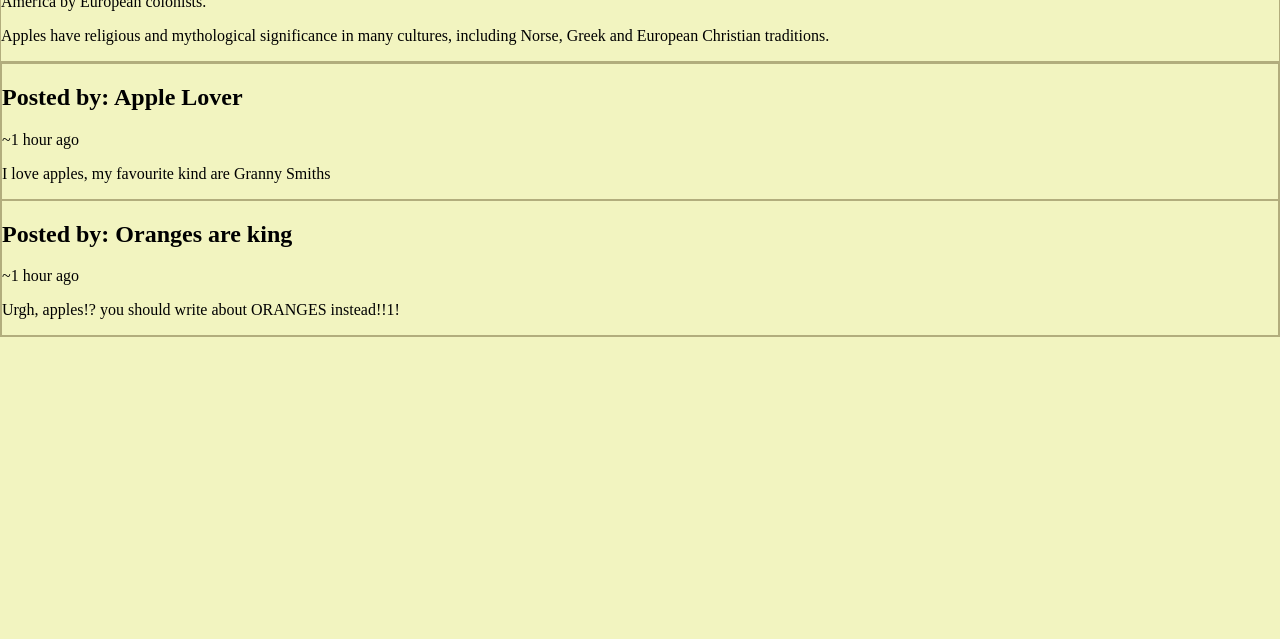
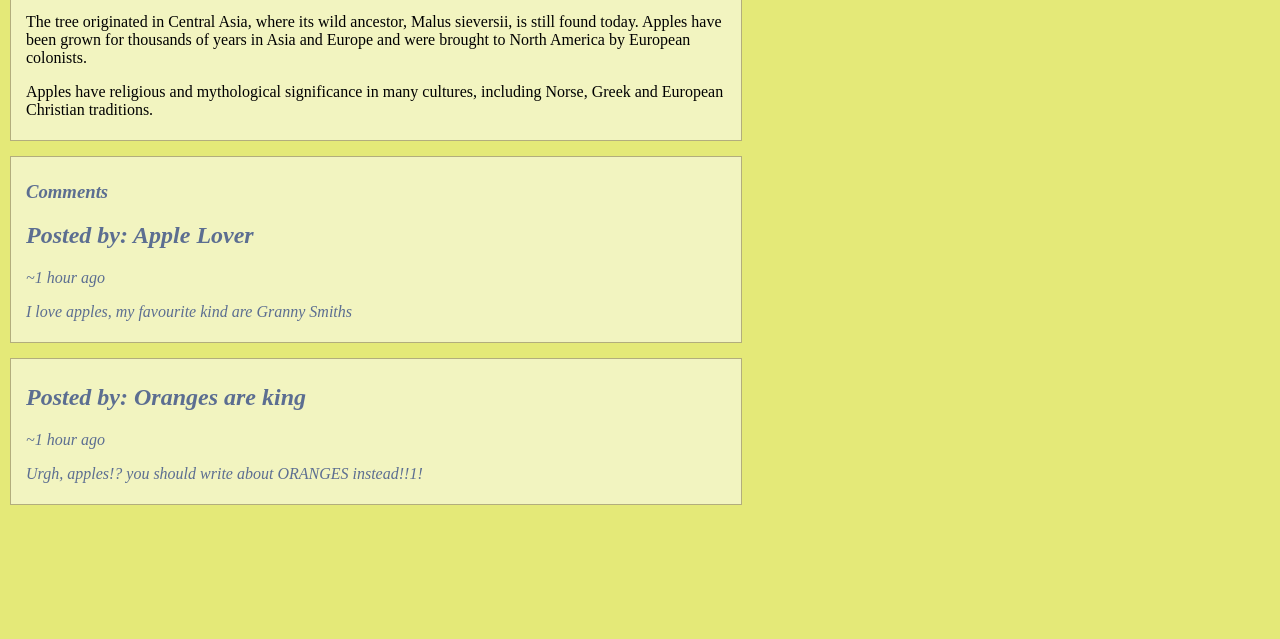
Before and after one commit to LazarGerasimov/HTML-CSS, a plain HTML site: page 02. HTML Structure/02.HTML-Structure-Exercise-Resouces/04_Semantic-Article-Page/index.html in a window 1280 px wide. Shown: the part 161-800 px from the top of the page. Drawn offline with Linux system fonts and the light colour scheme.

Commit message:
semantic articles

```diff
--- a/02. HTML Structure/02.HTML-Structure-Exercise-Resouces/04_Semantic-Article-Page/index.html
+++ b/02. HTML Structure/02.HTML-Structure-Exercise-Resouces/04_Semantic-Article-Page/index.html
@@ -11,8 +11,10 @@
 
 <body>
     <article>
-        <h1>Apple</h1>
-        <p>Published: 9th October, 2009</p>
+        <header>
+            <h1>Apple</h1>
+            <p>Published: 9th October, 2009</p>
+        </header>
         <p>An <b>apple</b> is a sweet, edible fruit produced by an apple tree (Malus pumila). Apple trees are cultivated
             worldwide and are the most widely grown species in the genus Malus.
         </p>
@@ -26,6 +28,7 @@
     </article>
     <section>
         <article>
+            <h3>Comments</h3>
             <h2>Posted by: Apple Lover</h2>
             <p>~1 hour ago</p>
             <p>I love apples, my favourite kind are Granny Smiths</p>
--- a/02. HTML Structure/02.HTML-Structure-Exercise-Resouces/04_Semantic-Article-Page/styles.css
+++ b/02. HTML Structure/02.HTML-Structure-Exercise-Resouces/04_Semantic-Article-Page/styles.css
@@ -1,12 +1,19 @@
 body {
     margin: 0px;
-    background-color: #f2f4c0;
+    background-color: #e4e978
 }
 
 article {
     border: 1px solid #b2ad7d;
+    background-color: #f2f4c0;
+    margin: 15px 10px;
+    padding: 5px 15px;
+    width: 700px;
 }
 
 section {
-    border: 1px solid #b2ad7d;
+    background-color: #e4e978;
+    width: 700px;
+    font-style: italic;
+    color: #5c6e91;
 }
```
